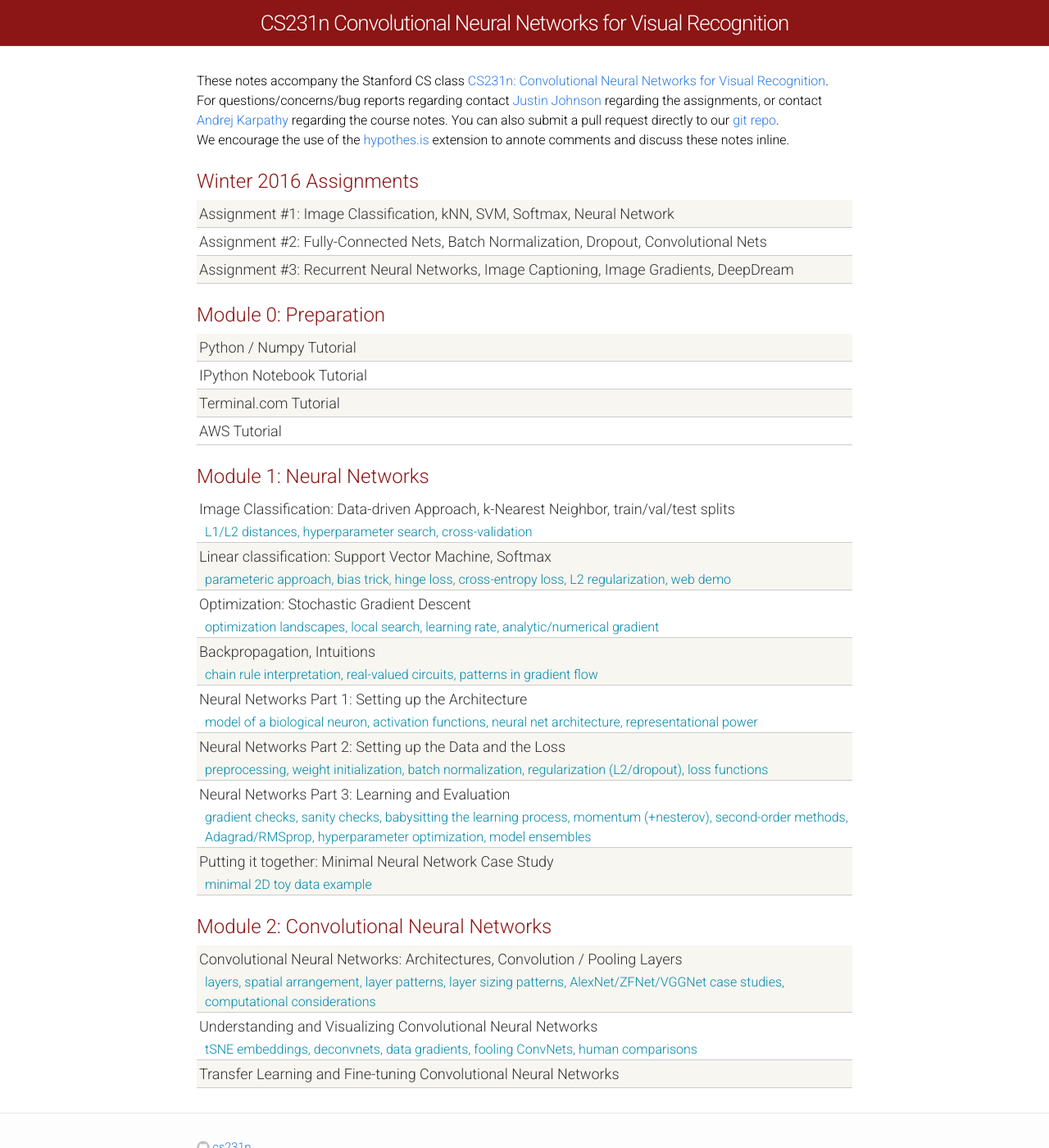
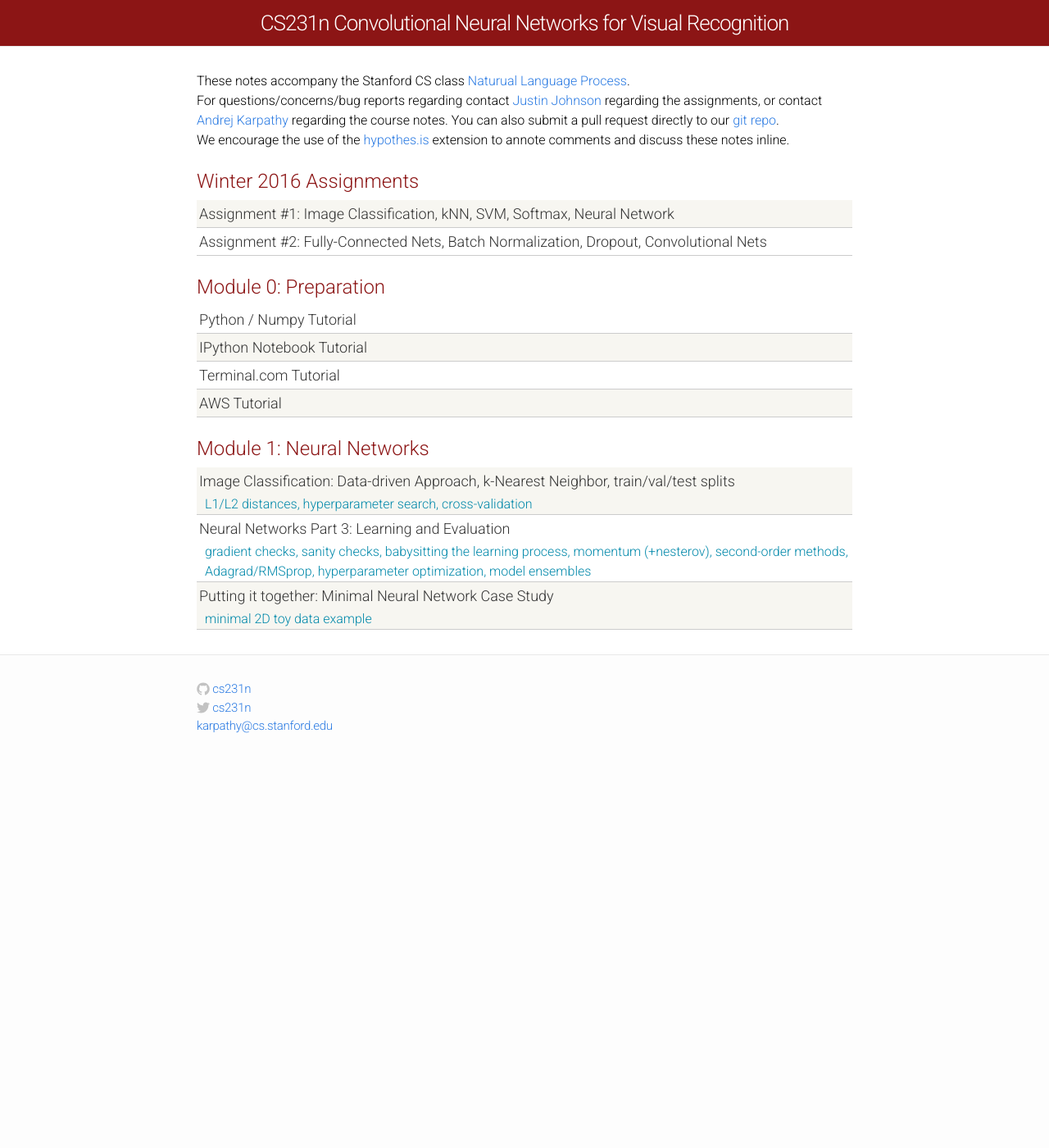
Before and after one commit to wangjialin114/nlp-tensorflow, a Jekyll site: the page built from index.html, in a window 1280 px wide and 1400 px high. Shown: the whole window at 82% size. Built offline with Jekyll 4.4.1, drawn with Linux system fonts in a browser that asks for light colours.

Commit message:
modify the index

```diff
--- a/index.html
+++ b/index.html
@@ -4,7 +4,7 @@ layout: default
 
 <div>
 
-  These notes accompany the Stanford CS class <a href="http://cs231n.stanford.edu/">CS231n: Convolutional Neural Networks for Visual Recognition</a>.
+  These notes accompany the Stanford CS class <a href="http://cs231n.stanford.edu/">Naturual Language Process</a>.
   <br>
   For questions/concerns/bug reports regarding contact <a href="http://cs.stanford.edu/people/jcjohns/">Justin Johnson</a> regarding the assignments, or contact <a href="cs.stanford.edu/people/karpathy/">Andrej Karpathy</a> regarding the course notes. You can also submit a pull request directly to our <a href="https://github.com/cs231n/cs231n.github.io">git repo</a>.
   <br>
@@ -28,35 +28,6 @@ layout: default
         Convolutional Nets
       </a>
     </div>
-
-    <div class="materials-item">
-      <a href="assignments2016/assignment3/">
-        Assignment #3: Recurrent Neural Networks, Image Captioning,
-        Image Gradients, DeepDream
-      </a>
-    </div>
-
-    <!--
-    <div class="module-header">Winter 2015 Assignments</div>
-
-    <div class="materials-item">
-      <a href="assignment1/">
-        Assignment #1: Image Classification, kNN, SVM, Softmax
-      </a>
-    </div>
-
-    <div class="materials-item">
-      <a href="assignment2/">
-        Assignment #2: Neural Networks, ConvNets I
-      </a>
-    </div>
-
-    <div class="materials-item">
-      <a href="assignment3/">
-        Assignment #3: ConvNets II, Transfer Learning, Visualization
-      </a>
-    </div>
-  -->
 
     <div class="module-header">Module 0: Preparation</div>
 
@@ -97,51 +68,6 @@ layout: default
     </div>
 
     <div class="materials-item">
-      <a href="linear-classify/">
-         Linear classification: Support Vector Machine, Softmax
-      </a>
-      <div class="kw">
-        parameteric approach, bias trick, hinge loss, cross-entropy loss, L2 regularization, web demo
-      </div>
-    </div>
-
-    <div class="materials-item">
-      <a href="optimization-1/">
-        Optimization: Stochastic Gradient Descent
-      </a>
-      <div class="kw">
-        optimization landscapes, local search, learning rate, analytic/numerical gradient
-      </div>
-    </div>
-
-    <div class="materials-item">
-      <a href="optimization-2/">
-        Backpropagation, Intuitions
-      </a>
-      <div class="kw">
-        chain rule interpretation, real-valued circuits, patterns in gradient flow
-      </div>
-    </div>
-
-    <div class="materials-item">
-      <a href="neural-networks-1/">
-          Neural Networks Part 1: Setting up the Architecture
-      </a>
-      <div class="kw">
-        model of a biological neuron, activation functions, neural net architecture, representational power
-      </div>
-    </div>
-
-    <div class="materials-item">
-      <a href="neural-networks-2/">
-          Neural Networks Part 2: Setting up the Data and the Loss
-      </a>
-      <div class="kw">
-          preprocessing, weight initialization, batch normalization, regularization (L2/dropout), loss functions
-      </div>
-    </div>
-
-    <div class="materials-item">
       <a href="neural-networks-3/">
         Neural Networks Part 3: Learning and Evaluation
       </a>
@@ -159,31 +85,6 @@ layout: default
       </div>
     </div>
 
-    <div class="module-header">Module 2: Convolutional Neural Networks</div>
-
-    <div class="materials-item">
-      <a href="convolutional-networks/">
-        Convolutional Neural Networks: Architectures, Convolution / Pooling Layers
-      </a>
-      <div class="kw">
-          layers, spatial arrangement, layer patterns, layer sizing patterns, AlexNet/ZFNet/VGGNet case studies, computational considerations
-      </div>
-    </div>
-
-    <div class="materials-item">
-      <a href="understanding-cnn/">
-        Understanding and Visualizing Convolutional Neural Networks
-      </a>
-      <div class="kw">
-        tSNE embeddings, deconvnets, data gradients, fooling ConvNets, human comparisons
-      </div>
-    </div>
-
-    <div class="materials-item">
-      <a href="transfer-learning/">
-        Transfer Learning and Fine-tuning Convolutional Neural Networks
-      </a>
-    </div>
 
   </div>
 </div>
```
